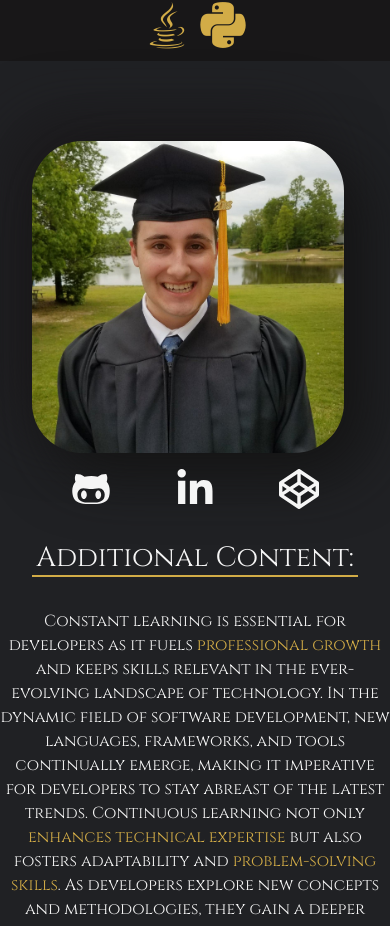
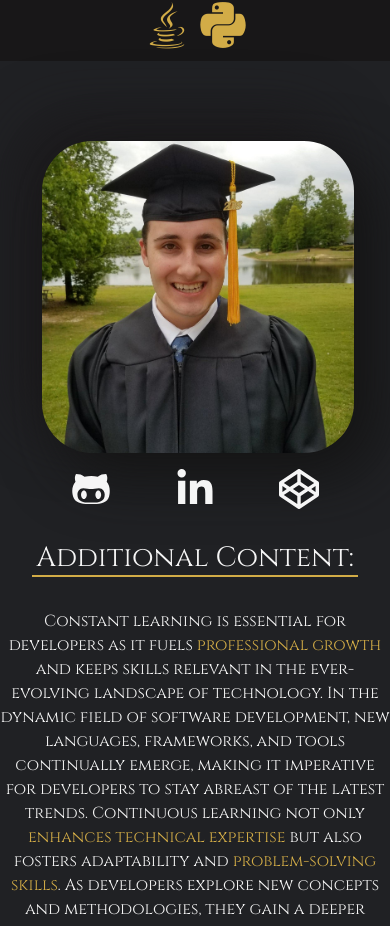
Before and after one commit to WixkedLuck/Portfolio-But-React, a React (Create React App) app: page / in a window 390 px wide. Shown: the part 1958-2884 px from the top of the page. Built offline with nearby package versions, Linux system fonts and the light colour scheme.

Commit message:
Update About.css
moved photo 2 class over slightly

```diff
--- a/src/styles/About.css
+++ b/src/styles/About.css
@@ -102,12 +102,12 @@ box-shadow:  20px 20px 60px #141414,
     .ick{
         width: auto;
     }
+
+    .photo{
+        width: 80% !important;
+        margin-left: 2.6rem;
+    }
     .photo2{
-
-        margin-left: 2rem;
-
-    }
-    .photo{
         width: 80% !important;
         margin-left: 2.6rem;
     }
```
